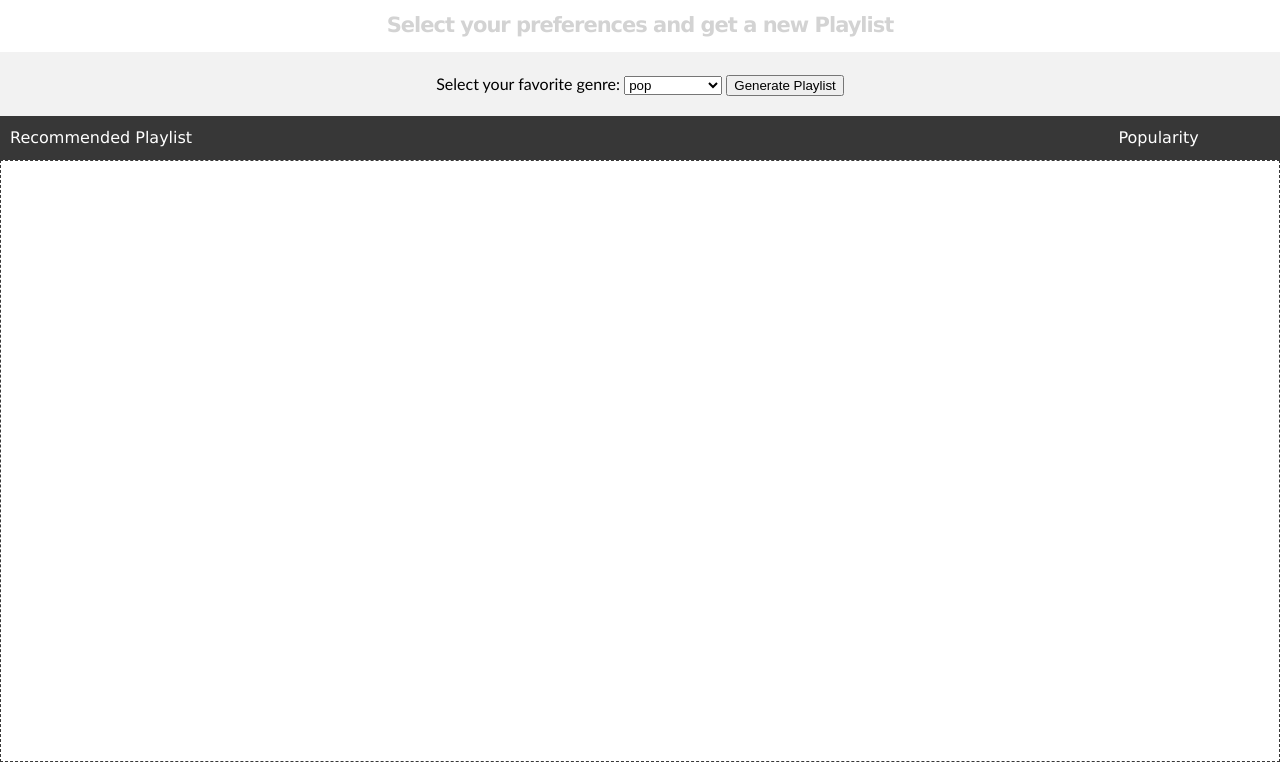
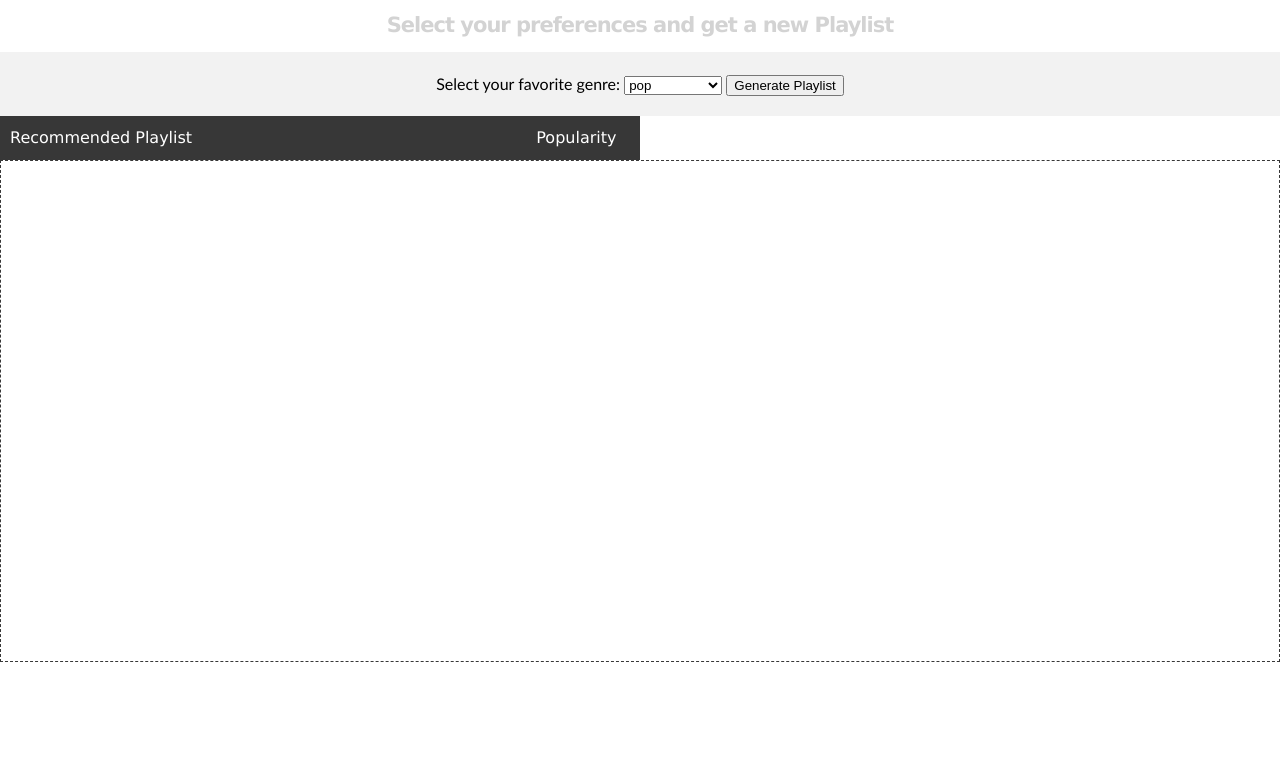
Before and after one commit to srikanth261/spotifyproject, a Jekyll site: the page built from Demo.html, in a window 1280 px wide. Shown: the part 164-946 px from the top of the page. Built offline with Jekyll 4.4.1, drawn with Linux system fonts in a browser that asks for light colours; nearby versions of some CDN libraries; after the commit the page ends 900 px from its top, so only the background shows below that.

Commit message:
playing with css files

```diff
--- a/Demo.html
+++ b/Demo.html
@@ -33,22 +33,9 @@ Here we will explain how we can build the algorithm based on the generative mode
 </head>
 <body>
 
-	<style>
-
-/*	th, td {
-    text-align: center;
-	}
-
-	th {
-    background-color: #4CAF50;
-    color: white;
-	}*/
-
-	</style>
-
-	<a href="https://andreslindner.github.io/spotifyproject/PlaylistGeneration.html">
-		Back to Generative model
-	</a>
+<a href="https://andreslindner.github.io/spotifyproject/PlaylistGeneration.html">
+	Back to Generative model
+</a>
 
 <script>
 function test() {
--- a/stylesheets/stylesheet.css
+++ b/stylesheets/stylesheet.css
@@ -758,7 +758,7 @@ svg {
 
 .play {
     display:block;
-    height:600px;
+    height:500px;
     overflow:auto;
     border: 1px dashed #373737;
 
@@ -777,8 +777,8 @@ tr {
 
 thead, tbody tr {
     display:table;
-    width:100%;
-    table-layout:fixed;/* even columns width , fix width of table too*/
+    width:50%;
+    table-layout:fixed;
 }
 
 .bar { fill:  #5A955A; }
```
